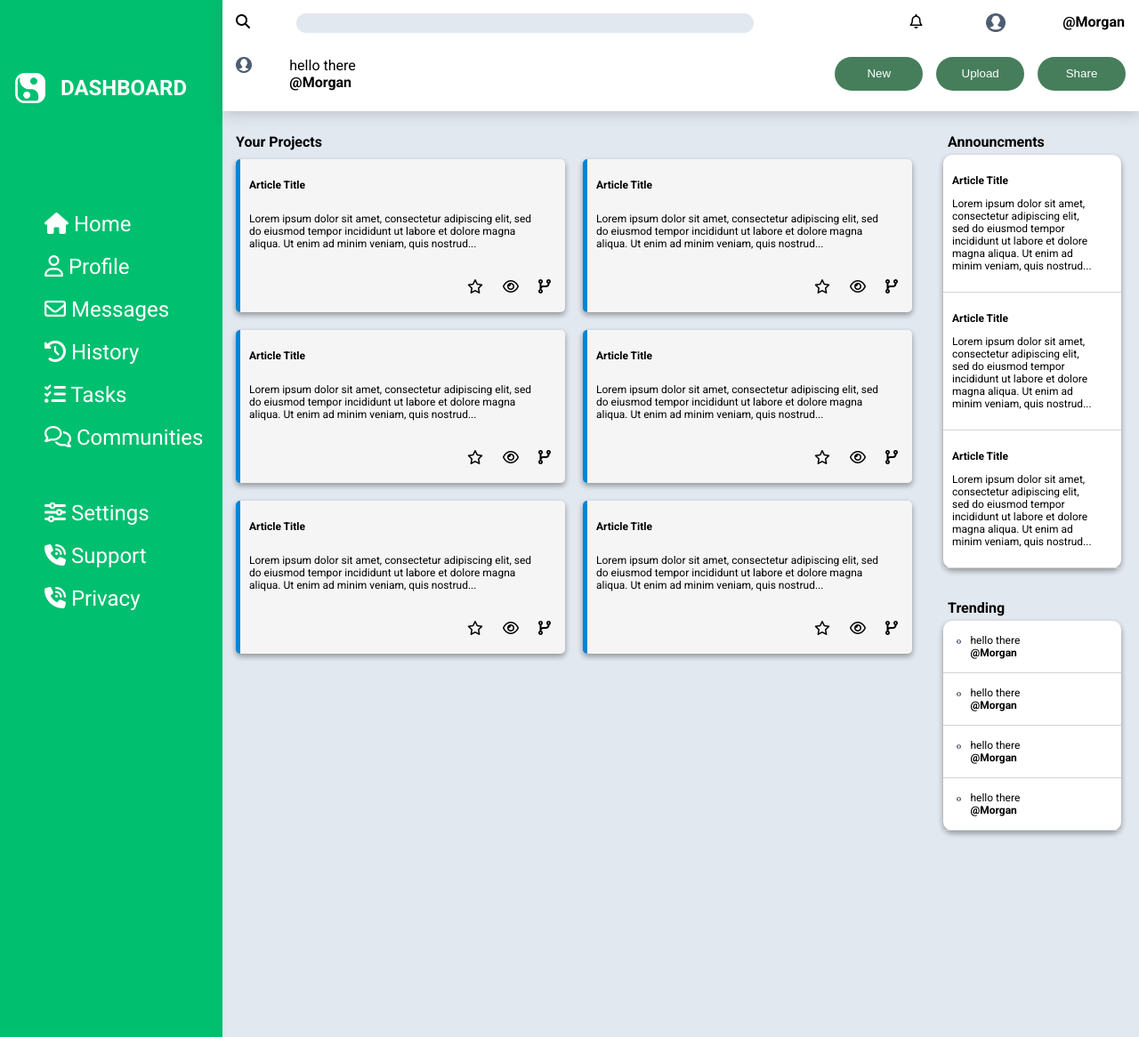
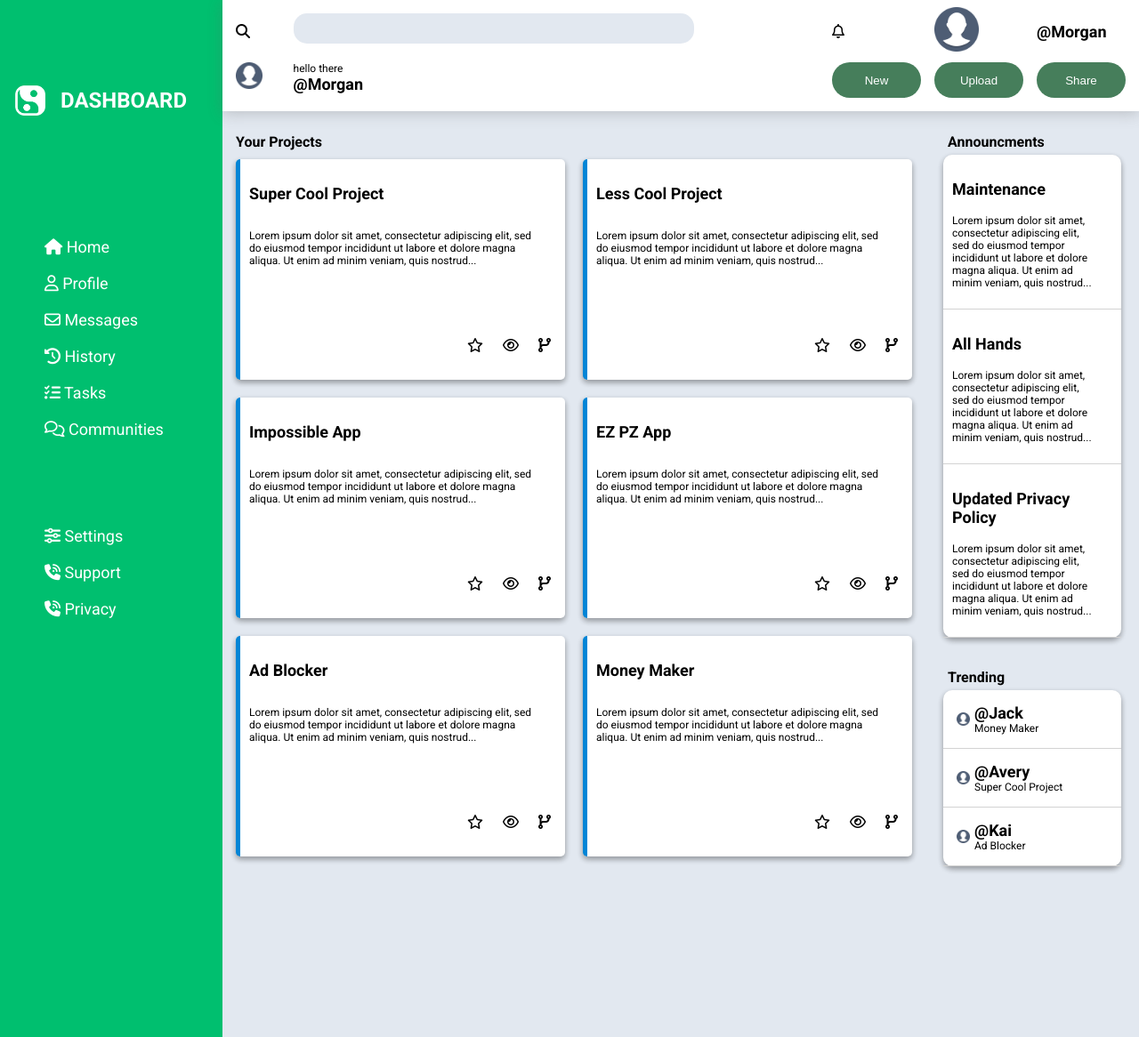
Before and after one commit to imustbreakyou/dashboard, a plain HTML site: page index.html in a window 1280 px wide. Shown: the top 1166 px of the page at 89% size. Drawn offline with Linux system fonts and the light colour scheme.

Commit message:
fine tune appearance

```diff
--- a/index.html
+++ b/index.html
@@ -74,7 +74,7 @@
             <div class="container-header">Your Projects</div>
             <div class="projects">
                   <div class="card">
-                    <p class="title">Article Title</p>
+                    <p class="title">Super Cool Project</p>
                     <p>Lorem ipsum dolor sit amet, consectetur adipiscing elit, sed do eiusmod tempor incididunt ut labore et dolore magna aliqua. Ut enim ad minim veniam, quis nostrud...</p>
                     <div class="icons">
                       <div><i class="fa-regular fa-star"></i></div>
@@ -83,7 +83,7 @@
                     </div>
                   </div>
                   <div class="card">
-                    <p class="title">Article Title</p>
+                    <p class="title">Less Cool Project</p>
                     <p>Lorem ipsum dolor sit amet, consectetur adipiscing elit, sed do eiusmod tempor incididunt ut labore et dolore magna aliqua. Ut enim ad minim veniam, quis nostrud...</p>
                     <div class="icons">
                       <div><i class="fa-regular fa-star"></i></div>
@@ -92,7 +92,7 @@
                     </div>
                   </div>
                   <div class="card">
-                    <p class="title">Article Title</p>
+                    <p class="title">Impossible App</p>
                     <p>Lorem ipsum dolor sit amet, consectetur adipiscing elit, sed do eiusmod tempor incididunt ut labore et dolore magna aliqua. Ut enim ad minim veniam, quis nostrud...</p>
                     <div class="icons">
                       <div><i class="fa-regular fa-star"></i></div>
@@ -101,7 +101,7 @@
                     </div>
                   </div>
                   <div class="card">
-                    <p class="title">Article Title</p>
+                    <p class="title">EZ PZ App</p>
                     <p>Lorem ipsum dolor sit amet, consectetur adipiscing elit, sed do eiusmod tempor incididunt ut labore et dolore magna aliqua. Ut enim ad minim veniam, quis nostrud...</p>
                     <div class="icons">
                       <div><i class="fa-regular fa-star"></i></div>
@@ -110,7 +110,7 @@
                     </div>
                   </div>
                   <div class="card">
-                    <p class="title">Article Title</p>
+                    <p class="title">Ad Blocker</p>
                     <p>Lorem ipsum dolor sit amet, consectetur adipiscing elit, sed do eiusmod tempor incididunt ut labore et dolore magna aliqua. Ut enim ad minim veniam, quis nostrud...</p>
                     <div class="icons">
                       <div><i class="fa-regular fa-star"></i></div>
@@ -119,7 +119,7 @@
                     </div>
                   </div>
                   <div class="card">
-                    <p class="title">Article Title</p>
+                    <p class="title">Money Maker</p>
                     <p>Lorem ipsum dolor sit amet, consectetur adipiscing elit, sed do eiusmod tempor incididunt ut labore et dolore magna aliqua. Ut enim ad minim veniam, quis nostrud...</p>
                     <div class="icons">
                       <div><i class="fa-regular fa-star"></i></div>
@@ -137,15 +137,15 @@
               <div class="content">
 
                 <div class="card">
-                  <p class="title">Article Title</p>
+                  <p class="title">Maintenance</p>
                   <p>Lorem ipsum dolor sit amet, consectetur adipiscing elit, sed do eiusmod tempor incididunt ut labore et dolore magna aliqua. Ut enim ad minim veniam, quis nostrud...</p>
                 </div>
                 <div class="card">
-                  <p class="title">Article Title</p>
+                  <p class="title">All Hands</p>
                   <p>Lorem ipsum dolor sit amet, consectetur adipiscing elit, sed do eiusmod tempor incididunt ut labore et dolore magna aliqua. Ut enim ad minim veniam, quis nostrud...</p>
                 </div>
                 <div class="card">
-                  <p class="title">Article Title</p>
+                  <p class="title">Updated Privacy Policy</p>
                   <p>Lorem ipsum dolor sit amet, consectetur adipiscing elit, sed do eiusmod tempor incididunt ut labore et dolore magna aliqua. Ut enim ad minim veniam, quis nostrud...</p>
                 </div>
 
@@ -156,42 +156,35 @@
               <div class="container-header">Trending</div>
               <div class="content">
 
+
+
                 <div class="card">
                   <div class="display-profile">
-                    <div class="profile-pic"><img class="profile-png" src="icons/profile.png"></div>
+                    <div class="trending-profile"><img class="profile-png" src="icons/profile.png"></div>
                     <div class="display-user-container">
-                      <div class="hello"> hello there </div>
-                      <div class="username">@Morgan</div>
+                      <div class="username">@Jack</div>
+                      <div class="task"> Money Maker </div>
+                    </div>
+                  </div>
+
+                </div>
+
+                <div class="card">
+                  <div class="display-profile">
+                    <div class="trending-profile"><img class="profile-png" src="icons/profile.png"></div>
+                    <div class="display-user-container">
+                      <div class="username">@Avery</div>
+                      <div class="task"> Super Cool Project </div>
                     </div>
                   </div>
                 </div>
 
                 <div class="card">
                   <div class="display-profile">
-                    <div class="profile-pic"><img class="profile-png" src="icons/profile.png"></div>
+                    <div class="trending-profile"><img class="profile-png" src="icons/profile.png"></div>
                     <div class="display-user-container">
-                      <div class="hello"> hello there </div>
-                      <div class="username">@Morgan</div>
-                    </div>
-                  </div>
-                </div>
-
-                <div class="card">
-                  <div class="display-profile">
-                    <div class="profile-pic"><img class="profile-png" src="icons/profile.png"></div>
-                    <div class="display-user-container">
-                      <div class="hello"> hello there </div>
-                      <div class="username">@Morgan</div>
-                    </div>
-                  </div>
-                </div>
-
-                <div class="card">
-                  <div class="display-profile">
-                    <div class="profile-pic"><img class="profile-png" src="icons/profile.png"></div>
-                    <div class="display-user-container">
-                      <div class="hello"> hello there </div>
-                      <div class="username">@Morgan</div>
+                      <div class="username">@Kai</div>
+                      <div class="task"> Ad Blocker </div>
                     </div>
                   </div>
                 </div>
--- a/style.css
+++ b/style.css
@@ -21,7 +21,7 @@ li {
   list-style-type: none;
   color: white;
   margin: 20px 0;
-  font-size: 24px;
+  font-size: 18px;
 }
 
 .container {
@@ -54,7 +54,7 @@ li {
 
 
 .projects .card {
-    background-color: #F5F5F5;
+    background-color: white;
     display: grid;
     grid-template-rows: 1fr 2fr 1fr;
     padding: 10px;
@@ -109,6 +109,7 @@ li {
     display: grid;
     grid-template-columns: 1fr 10fr;
     padding: 5px;
+    gap: 5px;
 
 }
 
@@ -124,13 +125,20 @@ li {
 
 .access-profile, .account-buttons {
     display: grid;
-    grid-template-columns: repeat(3, 1fr);
+    grid-template-columns: repeat(3, minmax(100px, 1fr));
+    grid-template-rows: repeat(1, clamp(30px, 40px, 50px));
     gap: 15px;
     padding: 5px;
 }
 
+.access-profile > div {
+    align-self: center;
+}
 
 
+.search > .icon {
+    align-self: center;
+}
 
 
 .display-user-container {
@@ -177,7 +185,7 @@ li {
 
  .profile-png {
     object-fit: cover;
-    width: 30%;
+    width: 50%;
     padding: 0px;
     margin: 0px;
 
@@ -273,7 +281,9 @@ li {
     font-size: 12px;
 
 }
-
+.hello {
+    font-size: 12px;
+}
 .card > p {
     font-size: 12px;
     padding-right: 20px;
@@ -281,8 +291,16 @@ li {
 
 .card .title, .username {
     font-weight: 700;
+    font-size: 18px;
+}
+.trending-profile {
+    display: grid;
+
 }
 
-.profile-png {
-
+.trending-profile > img {
+    object-fit: cover;
+    width: 100%;
+    height: auto;
+    align-self: center;
 }
```
